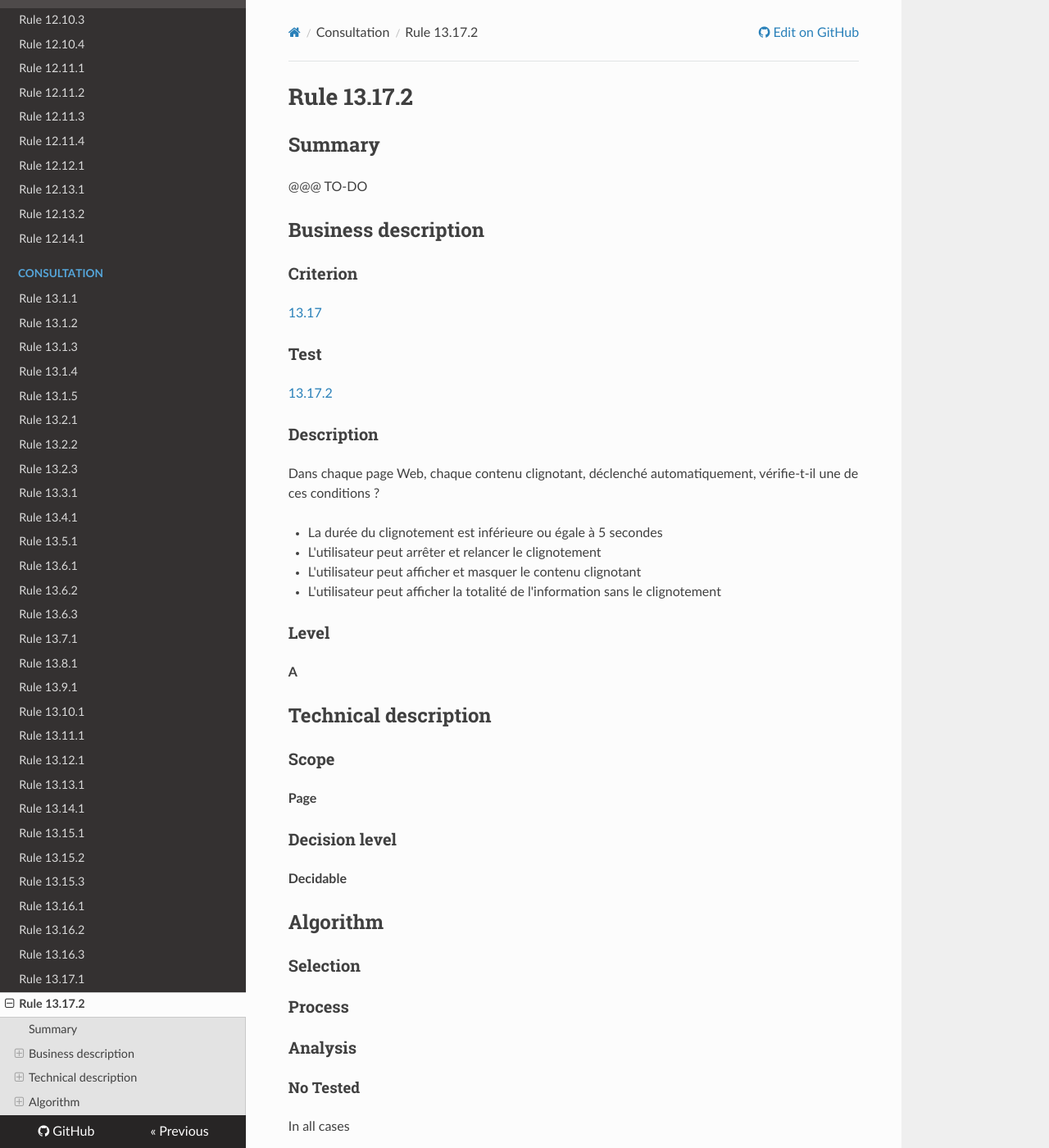
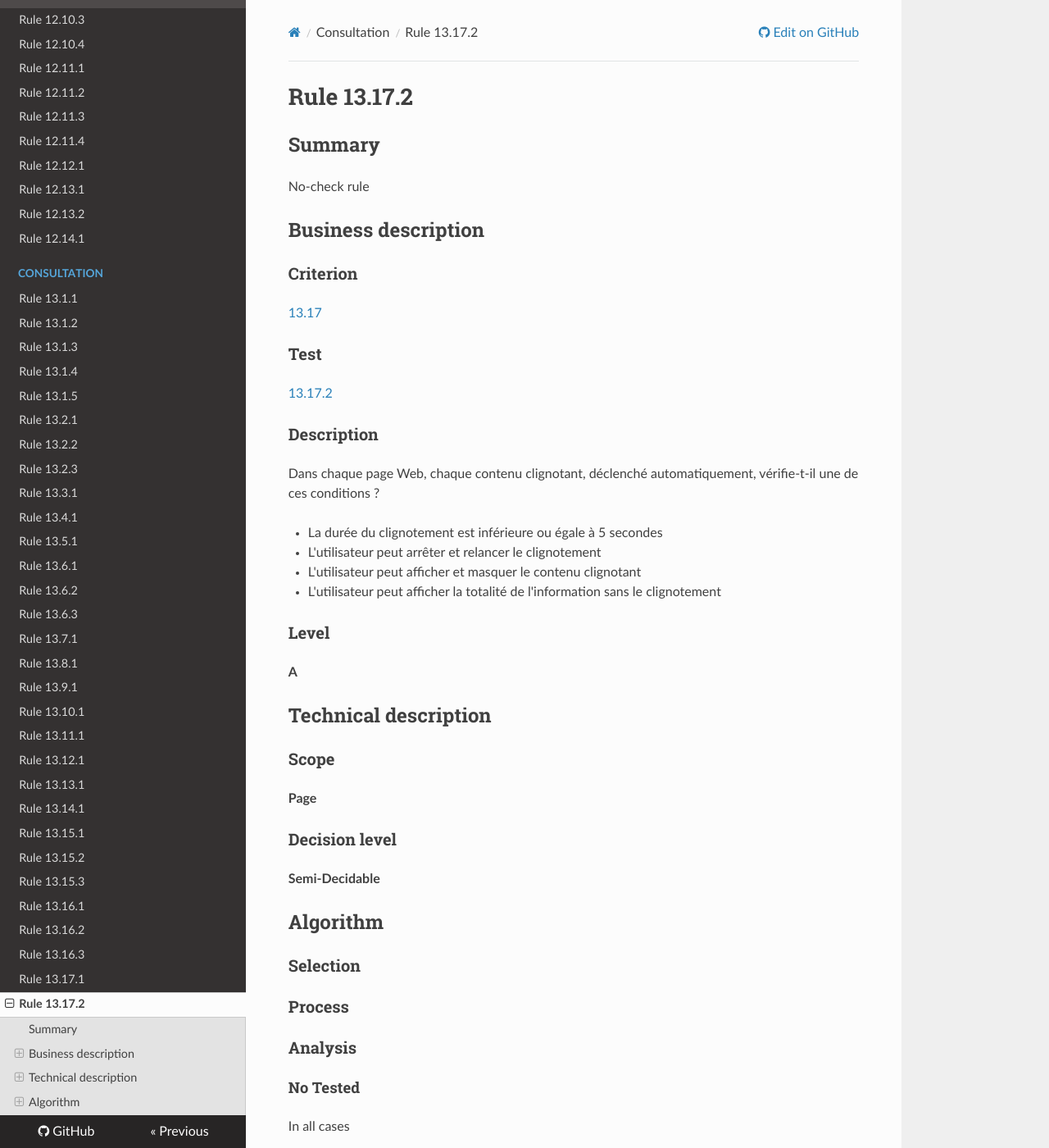
Before and after one commit to Tanaguru/Tanaguru-rules-RGAA-3-doc, an MkDocs documentation site: the page built from docs/Rule-13-17-2.md, in a window 1280 px wide and 1400 px high. Shown: the whole window at 82% size. Built offline with MkDocs 1.6.1, drawn with Linux system fonts in a browser that asks for light colours; nearby versions of some CDN libraries; old or Windows-style settings are respelled for this version of MkDocs.

Commit message:
not tested rule design sheet for 13.7.2

```diff
--- a/docs/Rule-13-17-2.md
+++ b/docs/Rule-13-17-2.md
@@ -2,7 +2,7 @@
 
 ## Summary
 
-@@@ TO-DO
+No-check rule
 
 ## Business description
 
@@ -36,7 +36,7 @@ Dans chaque page Web, chaque contenu clignotant, d&eacute;clench&eacute; automat
 
 ### Decision level
 
-**Decidable**
+**Semi-Decidable**
 
 ## Algorithm
 
```
Also changed, not shown: docs/Rule-13-17-1.md (line endings or trailing spaces).
